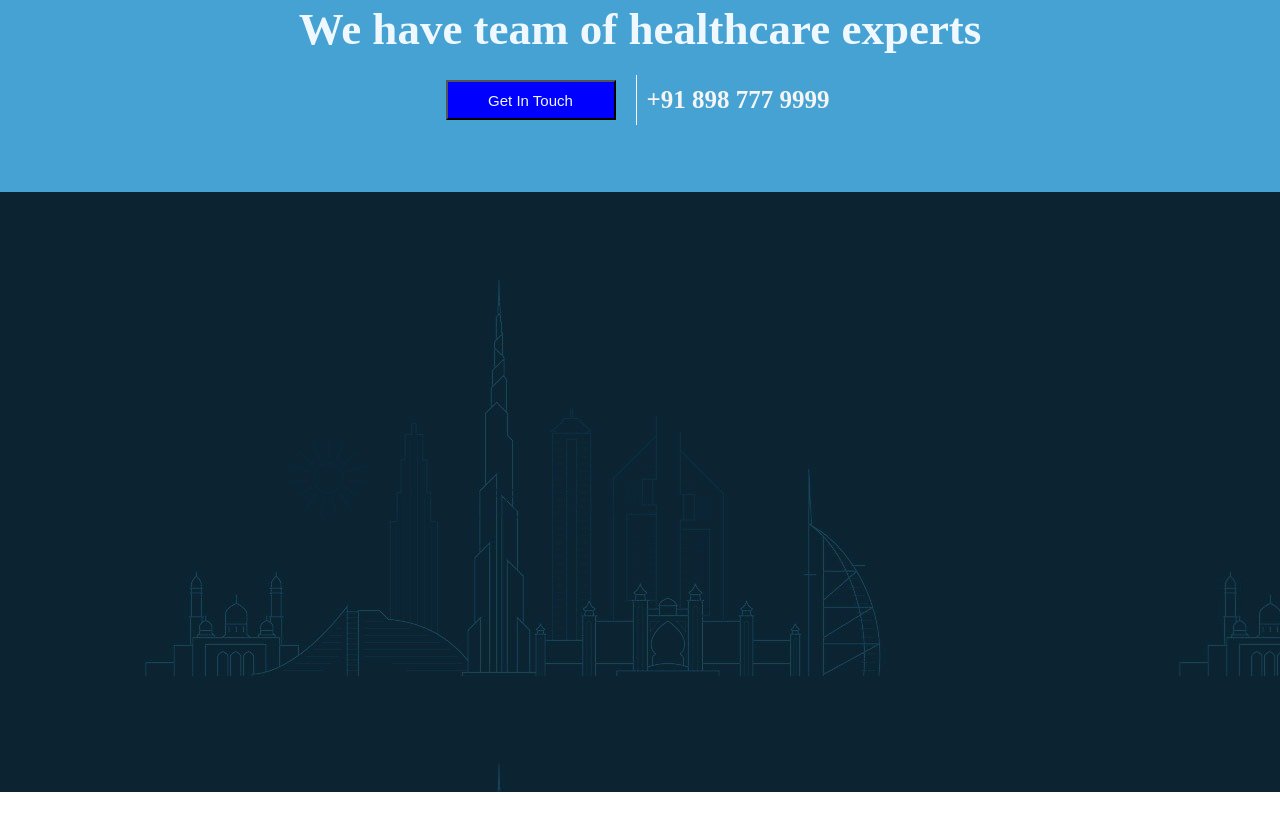
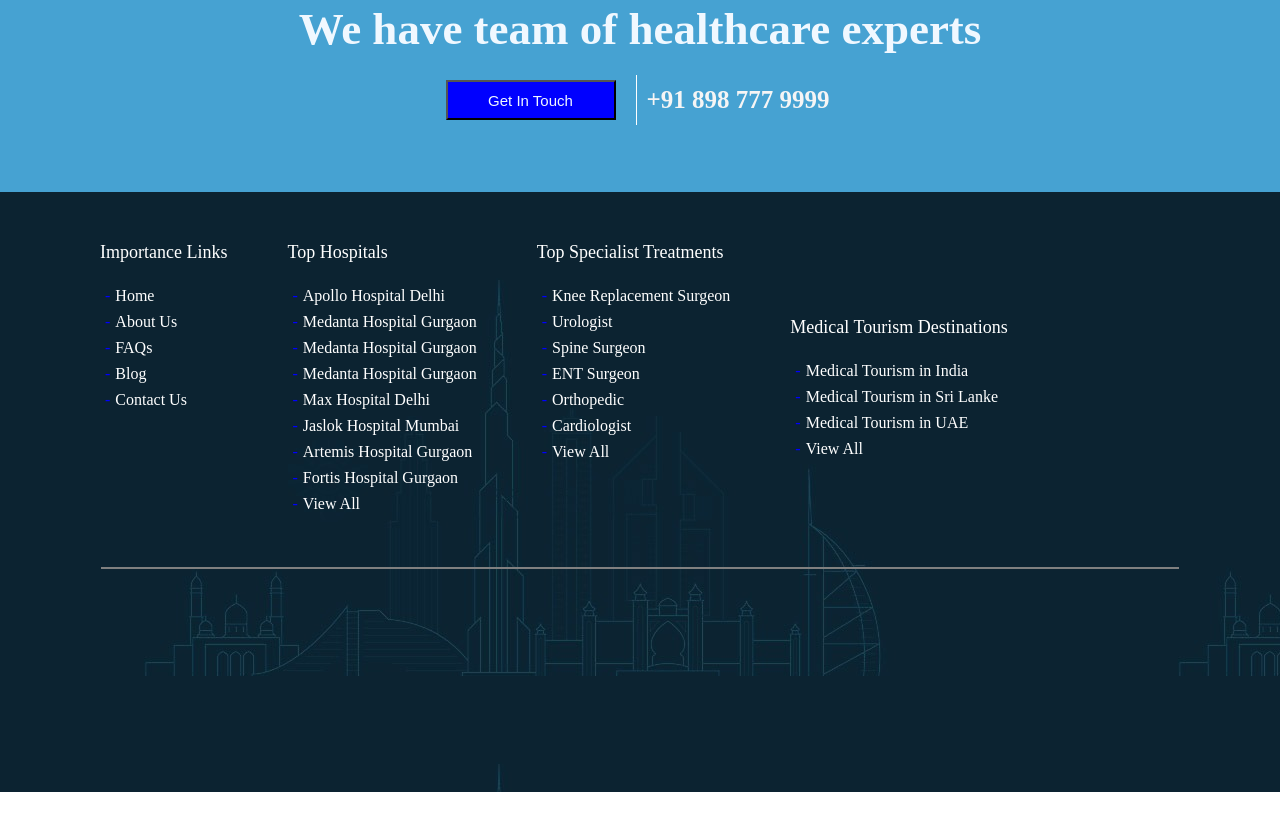
Before and after one commit to yadav-khushi293/khushi, a plain HTML site: page wibside/project_hospital/aafiya.html in a window 1280 px wide. Shown: the part 4916-5746 px from the top of the page. Before the commit the page ends 5708 px from the top, so only its background shows below. Drawn offline with Linux system fonts and the light colour scheme.

Commit message:
this is my most beautiful and hardworking project

```diff
--- a/wibside/project_hospital/aafiya.html
+++ b/wibside/project_hospital/aafiya.html
@@ -45,7 +45,7 @@
     </nav>
     <nav>
         <div class="child_2">
-            <ul>
+            <ul >
                 <li>Home</li>
                 <li>About Us</li>
                 <li>Treatments +</li>
@@ -380,7 +380,73 @@
         </div>
       </div>
       <div class="parents9">
+        <!---- this 1st main div-->
 
+        <div class="parents10">
+
+            <div class="child-31">
+                <p class="link">Importance Links</p>
+                <ul class="section">
+                    <li class="l">Home</li>
+                    <li class="l" >About Us</li>
+                    <li class="l">FAQs</li>
+                    <li class="l">Blog</li>
+                    <li class="l">Contact Us</li>
+                </ul>
+            </div>
+            <div class="child-32">
+                <p class="link">Top Hospitals</p>
+                <ul class="section">
+                    <li class="l">Apollo Hospital Delhi</li>
+                    <li class="l" >Medanta Hospital Gurgaon</li>
+                    <li class="l">Medanta Hospital Gurgaon</li>
+                    <li class="l" >Medanta Hospital Gurgaon</li>
+                    <li class="l">Max Hospital Delhi</li>
+                    <li class="l">Jaslok Hospital Mumbai</li>
+                    <li class="l">Artemis Hospital Gurgaon</li>
+                    <li class="l">Fortis Hospital Gurgaon</li>
+                    <li class="l">View All</li>
+                </ul>
+            </div>
+            <div class="child-33">
+            <p class="link">Top Specialist Treatments</p>
+            <ul class="section">
+            <li class="l">Knee Replacement Surgeon</li>
+            <li class="l">Urologist</li>
+            <li class="l">Spine Surgeon</li>
+            <li class="l">ENT Surgeon</li>
+            <li class="l">Orthopedic</li>
+            <li class="l">Cardiologist</li>
+            <li class="l">View All</li>
+            </ul>
+            </div>
+            <div class="child-34">
+                <p class="link-2">Medical Tourism Destinations</p>
+                <ul class="section">
+                    <li class="l">Medical Tourism in India</li>
+                    <li class="l">Medical Tourism  in Sri Lanke </li>
+                    <li class="l">Medical Tourism in UAE</li>
+                    <li class="l">View All</li>
+                </ul>
+            </div>
+            <!--this 3rd small div-->
+            <div class="child-35">
+                <div class="link4">
+                    <img src="../../images/img11.jpeg" class="img-31">
+                    <div class="link6">
+                    <p class="link5">Are you docotr/hospital?</p>
+                    <h5 class="link7">Join Mediretreats</h5>
+                    </div>
+                </div>
+                <p class="link8">
+                Lorem ipsum dolor sit ame ipsum dolor sit amet  elit deserunt fugiat .</p>
+            </div>
+        </div>
+        <hr class="link3"/>
+        <!--this 2nd main div-->
+        <div class="parents11">
+
+        </div>
       </div>
 </body>
 
```
